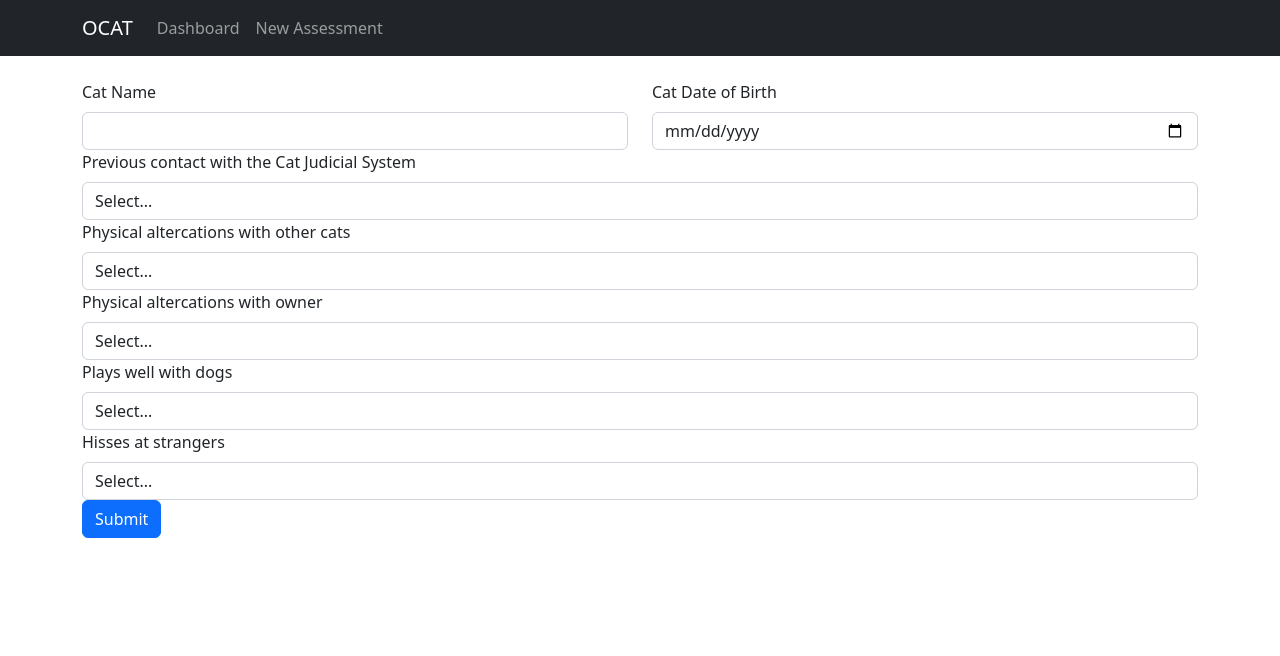
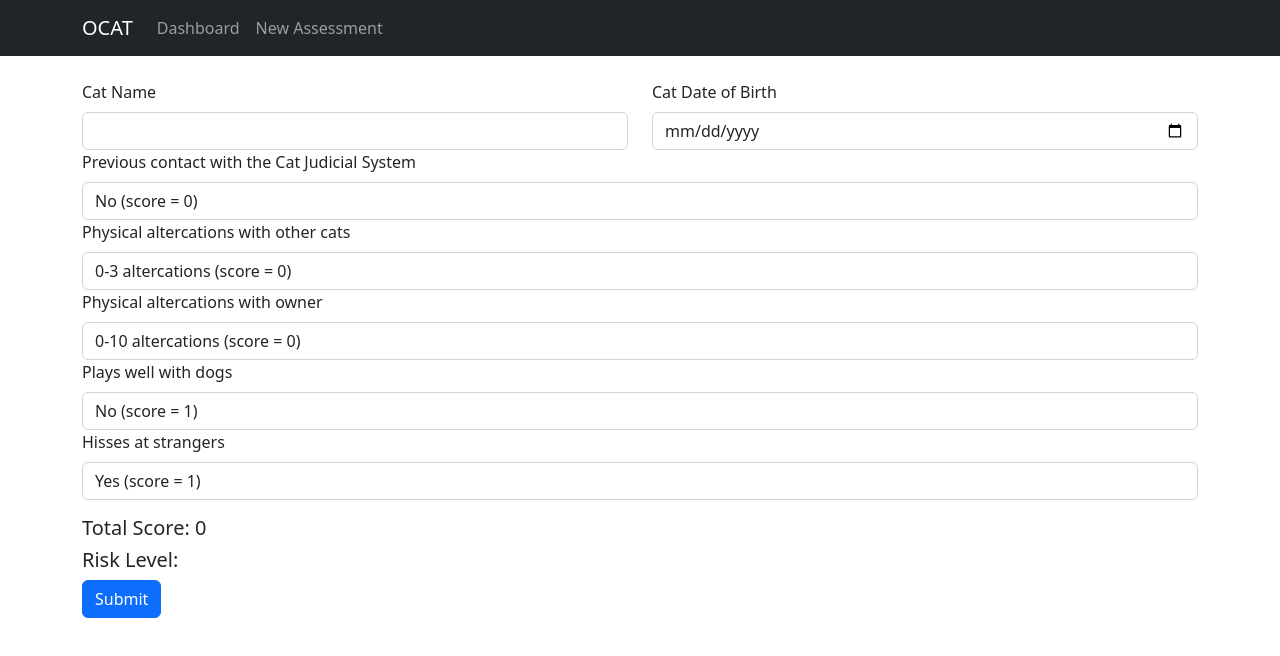
Before and after one commit to jasmineLS/OCAT, a React (Create React App) app in the folder packages/client/: page /assessment/new in a window 1280 px wide. Shown: the top 656 px of the page. Built offline with nearby package versions, Linux system fonts and the light colour scheme.

Commit message:
Added determined risk calculator

```diff
--- a/packages/client/src/pages/Assessments/NewAssessment.jsx
+++ b/packages/client/src/pages/Assessments/NewAssessment.jsx
@@ -1,13 +1,47 @@
-import React from 'react';
+import React, { useState } from 'react';
 import { Button, Col, Form, Row } from 'react-bootstrap';
 import { Controller, useForm } from 'react-hook-form';
 
 export const NewAssessment = () => {
-  const { control, formState: { errors }, handleSubmit } = useForm();
+  const { control, formState: { errors }, getValues, handleSubmit, setValue } = useForm();
+  const [ score, setScore ] = useState(0);
+  const [ riskLevel, setRiskLevel ] = useState(``);
+
+  // Calculate score based on user responses
+  const calculateScore = (data) => {
+    let totalScore = 0;
+
+    // Add score based on responses (adjust the logic as needed)
+    totalScore += parseInt(data.previousContact) || 0;
+    totalScore += parseInt(data.altercationsWithCats) || 0;
+    totalScore += parseInt(data.altercationsWithOwner) || 0;
+    totalScore += parseInt(data.playsWellWithDogs) || 0;
+    totalScore += parseInt(data.hissesAtStrangers) || 0;
+
+    return totalScore;
+  };
+
+  // Determine the risk level based on the score
+  const determineRiskLevel = (totalScore) => {
+    if (totalScore <= 2) {
+      return `Low`;
+    }
+    if (totalScore <= 4) {
+      return `Medium`;
+    }
+    return `High`;
+  };
 
   const onSubmit = (data) => {
+    const totalScore = calculateScore(data);
+    const risk = determineRiskLevel(totalScore);
+    setScore(totalScore);
+    setRiskLevel(risk);
+
     // Handle form submission
-    console.log(data);
+    console.log(`Submitted Data:`, data);
+    console.log(`Total Score:`, totalScore);
+    console.log(`Risk Level:`, risk);
   };
 
   return (
@@ -22,7 +56,10 @@ export const NewAssessment = () => {
               rules={{ required: `Cat name is required` }}
               render={({ field }) => <Form.Control {...field} />}
             />
-            {errors.catName && <Form.Text className="text-danger">{errors.catName.message}</Form.Text>}
+            {errors.catName &&
+              <Form.Text className="text-danger">
+                {errors.catName.message}
+              </Form.Text>}
           </Form.Group>
         </Col>
         <Col>
@@ -34,12 +71,14 @@ export const NewAssessment = () => {
               rules={{ required: `Date of birth is required` }}
               render={({ field }) => <Form.Control type="date" {...field} />}
             />
-            {errors.catDob && <Form.Text className="text-danger">{errors.catDob.message}</Form.Text>}
+            {errors.catDob &&
+              <Form.Text className="text-danger">
+                {errors.catDob.message}
+              </Form.Text>}
           </Form.Group>
         </Col>
       </Row>
 
-      {/* Previous contact with the Cat Judicial System */}
       <Form.Group controlId="previousContact">
         <Form.Label>Previous contact with the Cat Judicial System</Form.Label>
         <Controller
@@ -48,15 +87,16 @@ export const NewAssessment = () => {
           rules={{ required: `Please select an option` }}
           render={({ field }) =>
             <Form.Control as="select" {...field}>
-              <option value="">Select...</option>
               <option value="0">No (score = 0)</option>
               <option value="1">Yes (score = 1)</option>
             </Form.Control>}
         />
-        {errors.previousContact && <Form.Text className="text-danger">{errors.previousContact.message}</Form.Text>}
+        {errors.previousContact &&
+          <Form.Text className="text-danger">
+            {errors.previousContact.message}
+          </Form.Text>}
       </Form.Group>
 
-      {/* Physical altercations with other cats */}
       <Form.Group controlId="altercationsWithCats">
         <Form.Label>Physical altercations with other cats</Form.Label>
         <Controller
@@ -65,35 +105,34 @@ export const NewAssessment = () => {
           rules={{ required: `Please select an option` }}
           render={({ field }) =>
             <Form.Control as="select" {...field}>
-              <option value="">Select...</option>
               <option value="0">0-3 altercations (score = 0)</option>
               <option value="1">3+ altercations (score = 1)</option>
             </Form.Control>}
         />
-        {errors.altercationsWithOwner &&
-          <Form.Text className="text-danger"> {errors.altercationsWithOwner.message}
+        {errors.altercationsWithCats &&
+          <Form.Text className="text-danger">
+            {errors.altercationsWithCats.message}
           </Form.Text>}
       </Form.Group>
 
-      {/* Physical altercations with owner */}
-      <Form.Group controlId="altercationsWithOwner"> <Form.Label>Physical altercations with owner</Form.Label>
+      <Form.Group controlId="altercationsWithOwner">
+        <Form.Label>Physical altercations with owner</Form.Label>
         <Controller
           name="altercationsWithOwner"
           control={control}
           rules={{ required: `Please select an option` }}
           render={({ field }) =>
             <Form.Control as="select" {...field}>
-              <option value="">Select...</option>
               <option value="0">0-10 altercations (score = 0)</option>
               <option value="1">10+ altercations (score = 1)</option>
             </Form.Control>}
         />
         {errors.altercationsWithOwner &&
-          <Form.Text className="text-danger"> {errors.altercationsWithOwner.message}
+          <Form.Text className="text-danger">
+            {errors.altercationsWithOwner.message}
           </Form.Text>}
       </Form.Group>
 
-      {/* Plays well with dogs */}
       <Form.Group controlId="playsWellWithDogs">
         <Form.Label>Plays well with dogs</Form.Label>
         <Controller
@@ -102,15 +141,16 @@ export const NewAssessment = () => {
           rules={{ required: `Please select an option` }}
           render={({ field }) =>
             <Form.Control as="select" {...field}>
-              <option value="">Select...</option>
               <option value="0">No (score = 1)</option>
               <option value="1">Yes (score = 0)</option>
             </Form.Control>}
         />
-        {errors.playsWellWithDogs && <Form.Text className="text-danger">{errors.playsWellWithDogs.message}</Form.Text>}
+        {errors.playsWellWithDogs &&
+          <Form.Text className="text-danger">
+            {errors.playsWellWithDogs.message}
+          </Form.Text>}
       </Form.Group>
 
-      {/* Hisses at strangers */}
       <Form.Group controlId="hissesAtStrangers">
         <Form.Label>Hisses at strangers</Form.Label>
         <Controller
@@ -119,13 +159,21 @@ export const NewAssessment = () => {
           rules={{ required: `Please select an option` }}
           render={({ field }) =>
             <Form.Control as="select" {...field}>
-              <option value="">Select...</option>
               <option value="0">Yes (score = 1)</option>
               <option value="1">No (score = 0)</option>
             </Form.Control>}
         />
-        {errors.hissesAtStrangers && <Form.Text className="text-danger">{errors.hissesAtStrangers.message}</Form.Text>}
+        {errors.hissesAtStrangers &&
+          <Form.Text className="text-danger">
+            {errors.hissesAtStrangers.message}
+          </Form.Text>}
       </Form.Group>
+
+      {/* Show Score and Risk Level */}
+      <div className="mt-3">
+        <h5>Total Score: {score}</h5>
+        <h5>Risk Level: {riskLevel}</h5>
+      </div>
 
       <Button variant="primary" type="submit">
         Submit
```
